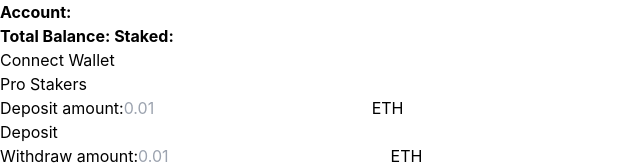
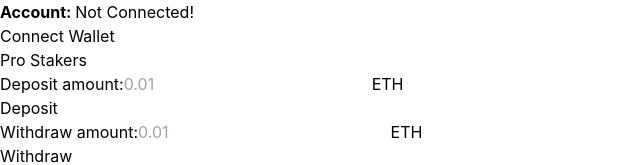
Before and after one commit to eduwr/prostakers, a React (Vite) app in the folder react-app/: page / in a window 1280 px wide. Shown: the top 165 px of the page, without its empty margins (0-640 px from the left). Built offline with nearby package versions, Linux system fonts and the light colour scheme; no server answers.

Commit message:
fix: staked value not loading on wallet connection

```diff
--- a/react-app/src/App.tsx
+++ b/react-app/src/App.tsx
@@ -8,11 +8,12 @@ import { fromFetch } from "rxjs/fetch";
 import { EventType, IEvent } from "./interfaces/Event";
 
 function App() {
-  const [currentAccount, setCurrentAccount] = useState("");
-  const [accountBalance, setAccountBalance] = useState<string>("");
-  const [depositAmount, setDepositAmount] = useState<string>("");
-  const [withdrawAmount, setWithdrawAmount] = useState<string>("");
-  const [events, setEvents] = useState<IEvent[]>([]);
+  const [ currentAccount, setCurrentAccount ] = useState("");
+  const [ accountBalance, setAccountBalance ] = useState<string>("");
+  const [ depositAmount, setDepositAmount ] = useState<string>("");
+  const [ withdrawAmount, setWithdrawAmount ] = useState<string>("");
+  const [ events, setEvents ] = useState<IEvent[]>([]);
+
   const {
     deposit,
     withdraw,
@@ -47,6 +48,7 @@ function App() {
       const balance = await getAccountBalance();
       setCurrentAccount(accounts[0]);
       setAccountBalance(balance);
+      getStakedBalance();
     } catch (error) {
       console.log(error);
     }
@@ -66,9 +68,9 @@ function App() {
         const account = accounts[0];
 
         const balance = await getAccountBalance();
-
         setCurrentAccount(account);
         setAccountBalance(balance);
+        getStakedBalance();
       }
     } catch (error) {
       console.log(error);
@@ -77,8 +79,7 @@ function App() {
 
   useEffect(() => {
     checkConnectedWallet();
-    getStakedBalance();
-  }, [events]);
+  }, [ events ]);
 
   useEffect(() => {
     const subscription = fromFetch("http://localhost:3001/events").subscribe(
@@ -86,7 +87,7 @@ function App() {
     );
 
     return () => subscription.unsubscribe();
-  }, [stakedBalance]);
+  }, [ stakedBalance ]);
 
   useEffect(() => {
     const onNewEvent = () => {
@@ -125,16 +126,18 @@ function App() {
         <div className="flex flex-col w-full items-start">
           <p>
             <strong>Account: </strong>
-            {currentAccount}
+            {currentAccount || "Not Connected!"}
           </p>
+          {currentAccount && (
+            <>
               <span>
-            <strong>Total Balance: </strong>
-            {accountBalance}
+                <strong>Total Balance: </strong>{`${accountBalance} ETH`}
               </span>
               <span>
-            <strong>Staked: </strong>
-            {stakedBalance}
+                <strong>Staked Amount: </strong>{`${stakedBalance} ETH`}
               </span>
+            </>
+          )}
         </div>
         <button className="btn" onClick={connectWallet}>
           Connect Wallet
```
Also changed, not shown: 1 other file (tests, documents, lock files or other folders). Lines whose indentation alone changed are shown as unchanged.
